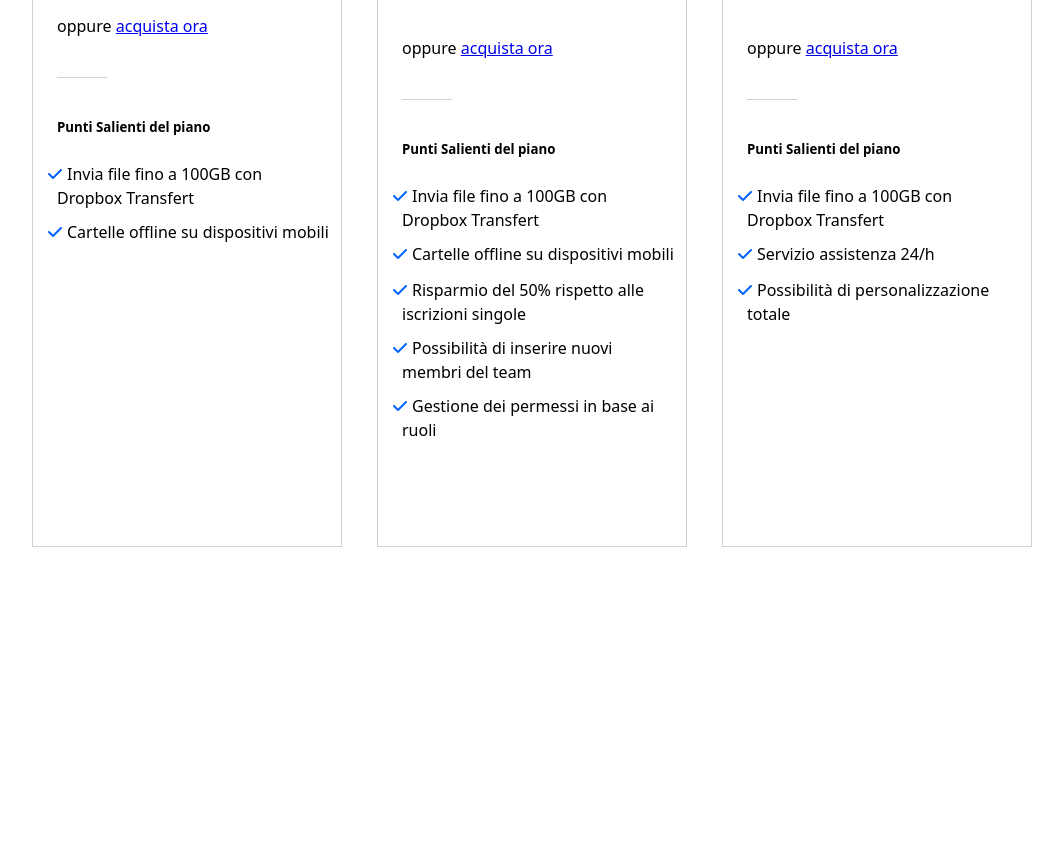
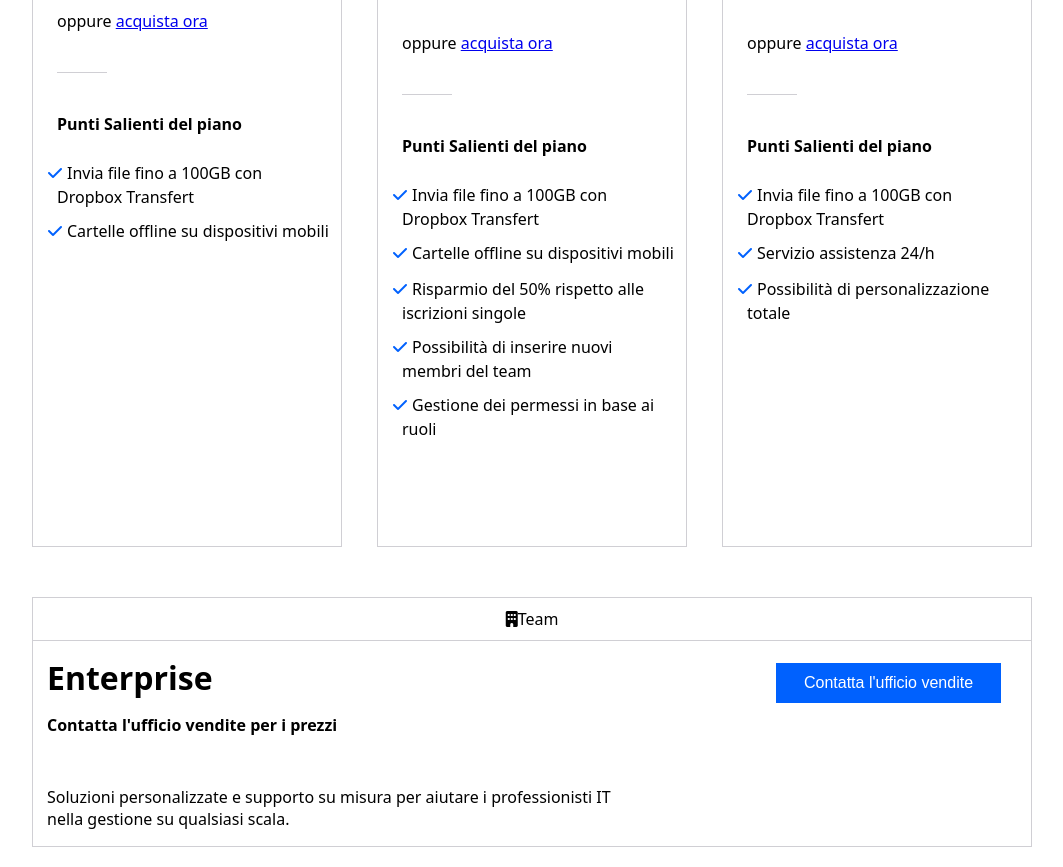
Before and after one commit to MarcoVacchi/htmlcss-dropbox, a plain HTML site: page index.html in a window 1280 px wide. Shown: the part 1693-2560 px from the top of the page, without its empty margins (108-1171 px from the left). Drawn offline with Linux system fonts and the light colour scheme.

Commit message:
feat : create team section

```diff
--- a/css/style.css
+++ b/css/style.css
@@ -97,7 +97,7 @@ h2 {
 .button-medium {
     background-color: #0061fe;
     min-width: 225px;
-    height: 45px;
+    padding: 11px;
     color: white;
     border: none;
     font-size: 16px;
@@ -218,7 +218,7 @@ ul {
     margin-top: 40px;
 }
 
-h5 {
+h4 {
     margin-bottom: 25px;
 }
 
@@ -230,3 +230,33 @@ h5 {
    position: relative;
    top: -20px;
 }
+
+.container-team {
+    height: 250px;
+    margin-top: 50px;
+    border: 1px solid #d0cfd4;
+    position: relative;
+}
+
+.team {
+    border-bottom: 1px solid #d0cfd4;
+    text-align: center;
+    padding: 10px;
+}
+
+.pos-btn {
+    position: absolute;
+    top: 25px;
+    right: 30px;
+}
+
+.d-inline {
+    display: inline-block;
+    margin-top: 15px;
+    margin-bottom: 15px;
+}
+
+.solution {
+    max-width: 600px;
+    margin-top: 50px;
+}
--- a/index.html
+++ b/index.html
@@ -80,7 +80,7 @@
                                 <button class="button-medium">Prova gratis per 30 giorni</button>
                                 <p>oppure <a href="#">acquista ora</a></p>
                                 <p class="line"></p>
-                                <h5>Punti Salienti del piano</h5>
+                                <h4>Punti Salienti del piano</h4>
                                     <ul>
                                         <li class="margine-bottom"><i class="fa-solid fa-check"></i>Invia file fino a 100GB con Dropbox Transfert</li>
                                         <li class="margine-bottom"><i class="fa-solid fa-check"></i>Cartelle offline su dispositivi mobili</li>
@@ -107,7 +107,7 @@
                             <button class="pos button-medium">Prova gratis per 30 giorni</button>
                             <p>oppure <a href="#">acquista ora</a></p>
                             <p class="line"></p>
-                            <h5>Punti Salienti del piano</h5>
+                            <h4>Punti Salienti del piano</h4>
                                 <ul>
                                     <li class="margine-bottom"><i class="fa-solid fa-check"></i>Invia file fino a 100GB con Dropbox Transfert</li>
                                     <li class="margine-bottom"><i class="fa-solid fa-check"></i>Cartelle offline su dispositivi mobili</li>
@@ -136,7 +136,7 @@
                         <button class="button-medium">Contattaci</button>
                         <p>oppure <a href="#">acquista ora</a></p>
                         <p class="line"></p>
-                        <h5>Punti Salienti del piano</h5>
+                        <h4>Punti Salienti del piano</h4>
                             <ul>
                                 <li class="margine-bottom"><i class="fa-solid fa-check"></i>Invia file fino a 100GB con Dropbox Transfert</li>
                                 <li class="margine-bottom"><i class="fa-solid fa-check"></i>Servizio assistenza 24/h</li>
@@ -145,7 +145,20 @@
 
                     </div>
                 </div>
+            </div>
 
+                <div class="container-team">
+                    <p class="team"><i class="fa-solid fa-building"></i>Team</p>
+                    <div class="margin-l">
+                        <h2 class="d-inline">Enterprise</h2>
+                        <button class="pos-btn button-medium">Contatta l'ufficio vendite</button>
+                        <h4>Contatta l'ufficio vendite per i prezzi</h4>
+                        <p class="solution">Soluzioni personalizzate e supporto su misura per aiutare i professionisti IT nella gestione su qualsiasi scala.</p>
+                    </div>
+
+
+
+                </div>
 
 
 
```
